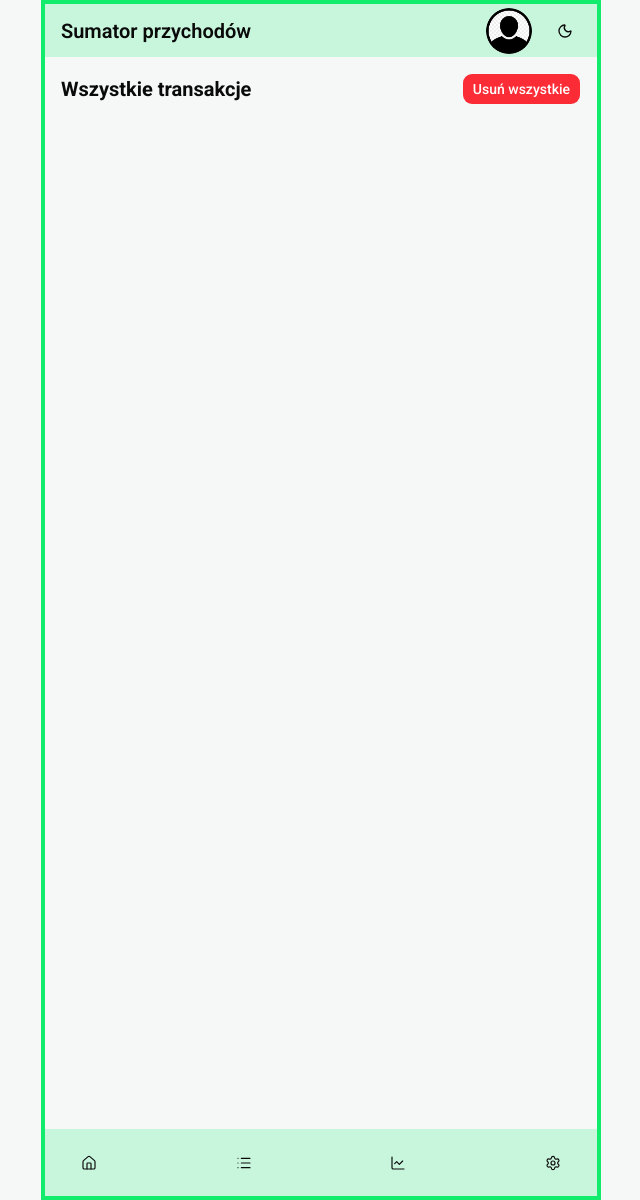
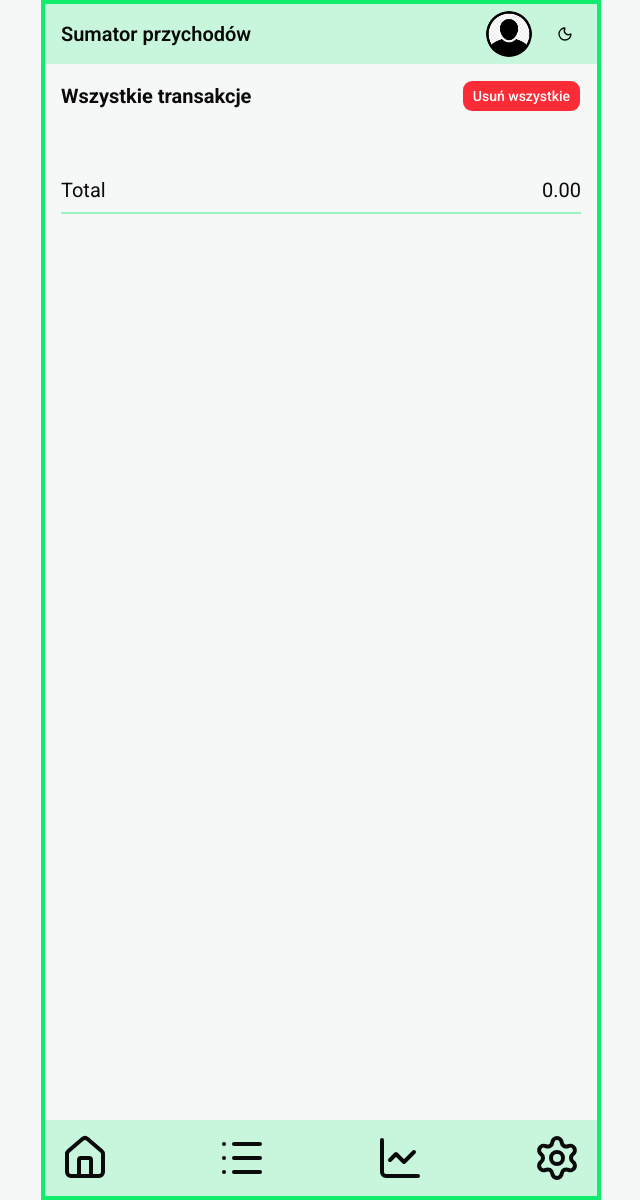
Before and after one commit to ajarek/next-16-ep-17-revenue_totalizer, a Next.js app: page /transaction in a window 1280 px wide. Shown: the whole page, without its empty margins (319-959 px from the left). Built offline with nearby package versions, Linux system fonts and the light colour scheme.

Commit message:
feat: add initial home page with monthly sum, all transactions page, and navigation footer.

```diff
--- a/app/page.tsx
+++ b/app/page.tsx
@@ -4,12 +4,13 @@
 import Calculator from "@/components/Calculator"
 import { useRecordsStore } from "@/store/recordsStore"
 import {useCurrentUserStore} from "@/store/currentUserStore"
+import ListTransaction from "@/components/ListTransaction"
 export default function Home() {
   const currentDate = new Date()
   const {items} = useRecordsStore()
   const {currentUser} = useCurrentUserStore()
   return (
-    <div className='w-full min-h-[calc(1200px-128px)] flex flex-col items-center justify-start gap-4  p-4'>
+    <div className='w-full min-h-[calc(1200px-144px)] flex flex-col items-center justify-start gap-4  p-4'>
       <div className='flex flex-col items-center justify-center gap-2 '>
         <p className='text-sm  space-x-2'>
           <span className='text-sm text-muted-foreground'>
@@ -26,6 +27,8 @@ export default function Home() {
       </div>
 
       <Calculator />
+      <h2 className="text-2xl font-bold">Ostatnie transakcje:</h2>
+      <ListTransaction end={5} />
     </div>
   )
 }
--- a/app/transaction/page.tsx
+++ b/app/transaction/page.tsx
@@ -2,17 +2,33 @@
 import ListTransaction from '@/components/ListTransaction'
 import { Button } from '@/components/ui/button'
 import { useRecordsStore } from "@/store/recordsStore"
+import { useCurrentUserStore } from "@/store/currentUserStore"
 
 const TransactionPage = () => {
   const {removeAllFromRecords} = useRecordsStore()
+  const {items} = useRecordsStore()
+  const {currentUser} = useCurrentUserStore()
   return (
-    <div className='min-h-[calc(1200px-128px)] w-full flex flex-col justify-start gap-4 p-4'>
+    <div className='min-h-[calc(1200px-144px)] w-full flex flex-col justify-start gap-4 p-4'>
       <div className='flex items-center justify-between'>
         <h1 className='text-xl font-bold'>Wszystkie transakcje</h1>
         <Button onClick={() => removeAllFromRecords()} className='bg-red-500 text-white hover:bg-red-600 cursor-pointer'>Usuń wszystkie</Button>
 
       </div>
-       <ListTransaction />
+       <ListTransaction end={undefined} />
+       <div className="text-xl flex items-center justify-between border-b-2 border-primary/40 pb-2">
+        <p>Total</p>
+        <p>
+          {items
+            .filter(
+              (item) =>
+                currentUser?.name === "User" ||
+                item.user_name === "User" ||
+                item.user_name === currentUser?.name,
+            )
+            .reduce((acc, item) => acc + item.amount, 0).toFixed(2)}
+        </p>
+      </div>
     </div>
   )
 }
--- a/components/Footer.tsx
+++ b/components/Footer.tsx
@@ -29,17 +29,13 @@ const Footer = () => {
   return (
     <div className='w-full h-20 flex justify-between items-center px-4 bg-primary/20'>
       {LinksButton.map((link) => (
-        <Button
-          asChild
+        <Link
           key={link.href}
-          variant='ghost'
-          size='icon'
-          className='rounded-full cursor-pointer w-14 h-14 p-0 m-0'
+          href={link.href}
+          className=' flex items-center justify-center hover:text-primary transition-colors duration-300 '
         >
-          <Link href={link.href}>
-            <link.icon size={48} strokeWidth={1.75} />
-          </Link>
-        </Button>
+          <link.icon size={48} />
+        </Link>
       ))}
     </div>
   )
--- a/components/ListTransaction.tsx
+++ b/components/ListTransaction.tsx
@@ -1,15 +1,24 @@
 "use client"
 import { useRecordsStore } from "@/store/recordsStore"
+import { useCurrentUserStore } from "@/store/currentUserStore"
 import { Button } from "./ui/button"
 import { Trash } from "lucide-react"
 import { format } from "date-fns"
 
-const ListTransaction = () => {
+const ListTransaction = ({end=undefined}: {end: number | undefined}) => {
   const { items, removeItemFromRecords } = useRecordsStore()
+  const { currentUser } = useCurrentUserStore()
   return (
     <div className='w-full flex flex-col gap-4 p-4 overflow-y-auto'>
       {items
+        .slice(0, end)
         .sort((a, b) => new Date(b.date).getTime() - new Date(a.date).getTime())
+        .filter(
+          (item) =>
+            currentUser?.name === "User" ||
+            item.user_name === "User" ||
+            item.user_name === currentUser?.name,
+        )
         .map((item, index) => (
           <div
             key={item.id}
@@ -18,17 +27,18 @@ const ListTransaction = () => {
             <p>{index + 1}.</p>
             <p>{format(new Date(item.date), "dd.MM.yyyy")}</p>
             <p>{item.user_name}</p>
-            <p>{item.amount}</p>
+            <p>{item.amount.toFixed(2)}</p>
             <Button
               variant='destructive'
               size='icon'
               onClick={() => removeItemFromRecords(item.id)}
-              className="cursor-pointer h-10 w-10"
+              className='cursor-pointer h-10 w-10'
             >
               <Trash />
             </Button>
           </div>
         ))}
+
     </div>
   )
 }
```
